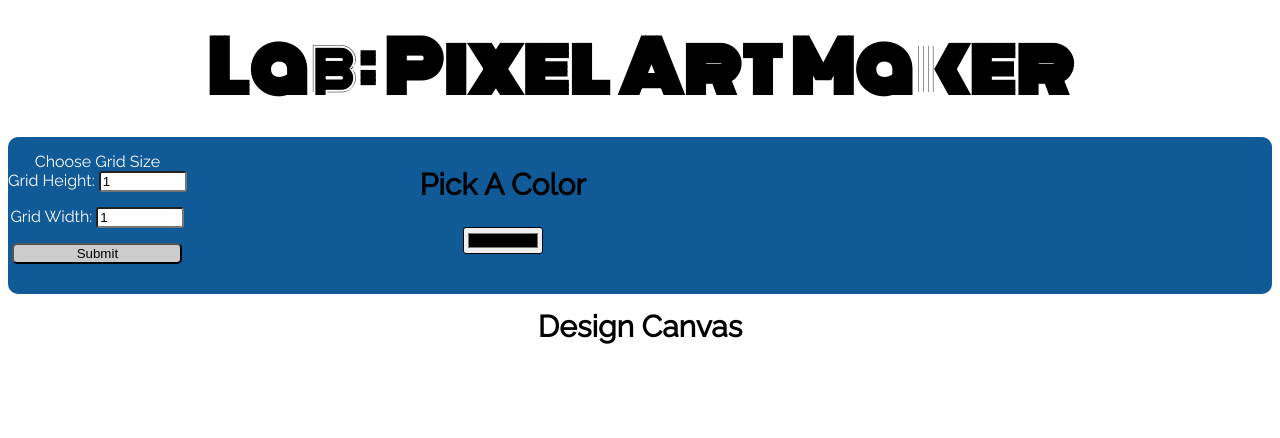
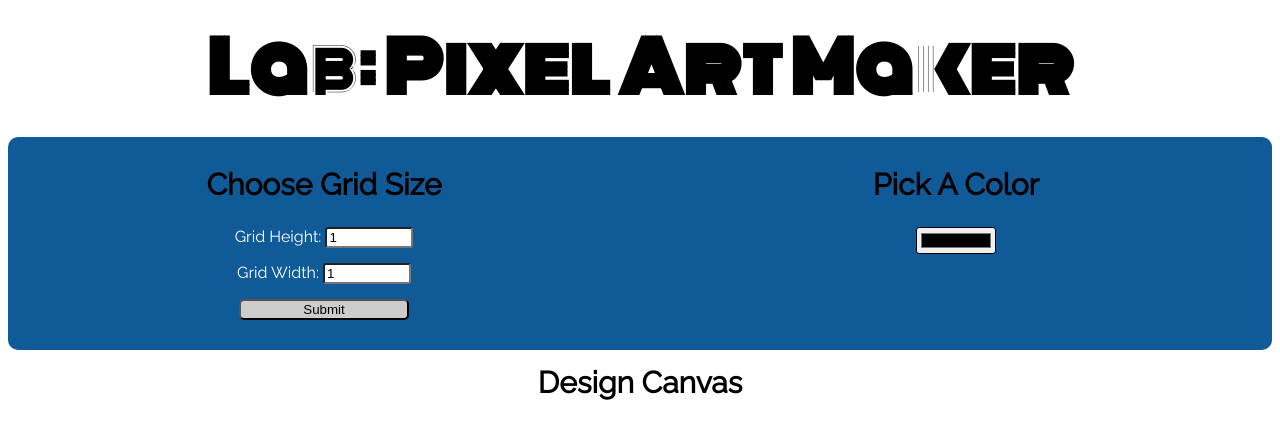
Before and after one commit to KadiriJhay/pixel-art-maker, a plain HTML site: page index.html in a window 1280 px wide. Drawn offline with nearby package versions, Linux system fonts and the light colour scheme.

Commit message:
Update index.html

```diff
--- a/index.html
+++ b/index.html
@@ -11,7 +11,7 @@
     <h1>Lab: Pixel Art Maker</h1>
 
     <div class="container">
-        <div class="grid-size>
+        <div class="grid-size">
             <h2 class="size">Choose Grid Size</h2>
             <form id="sizePicker">
                 Grid Height:
```
